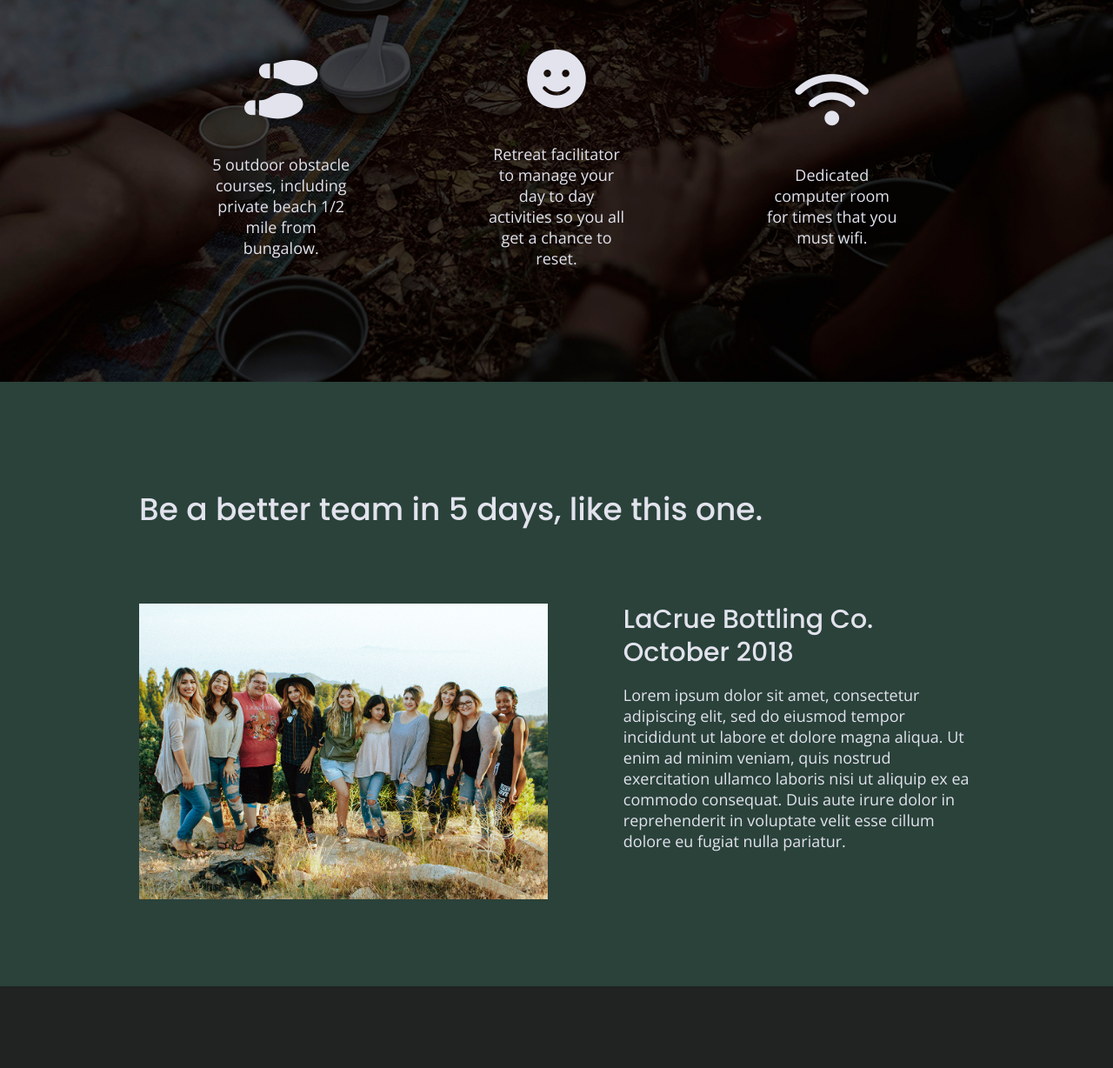
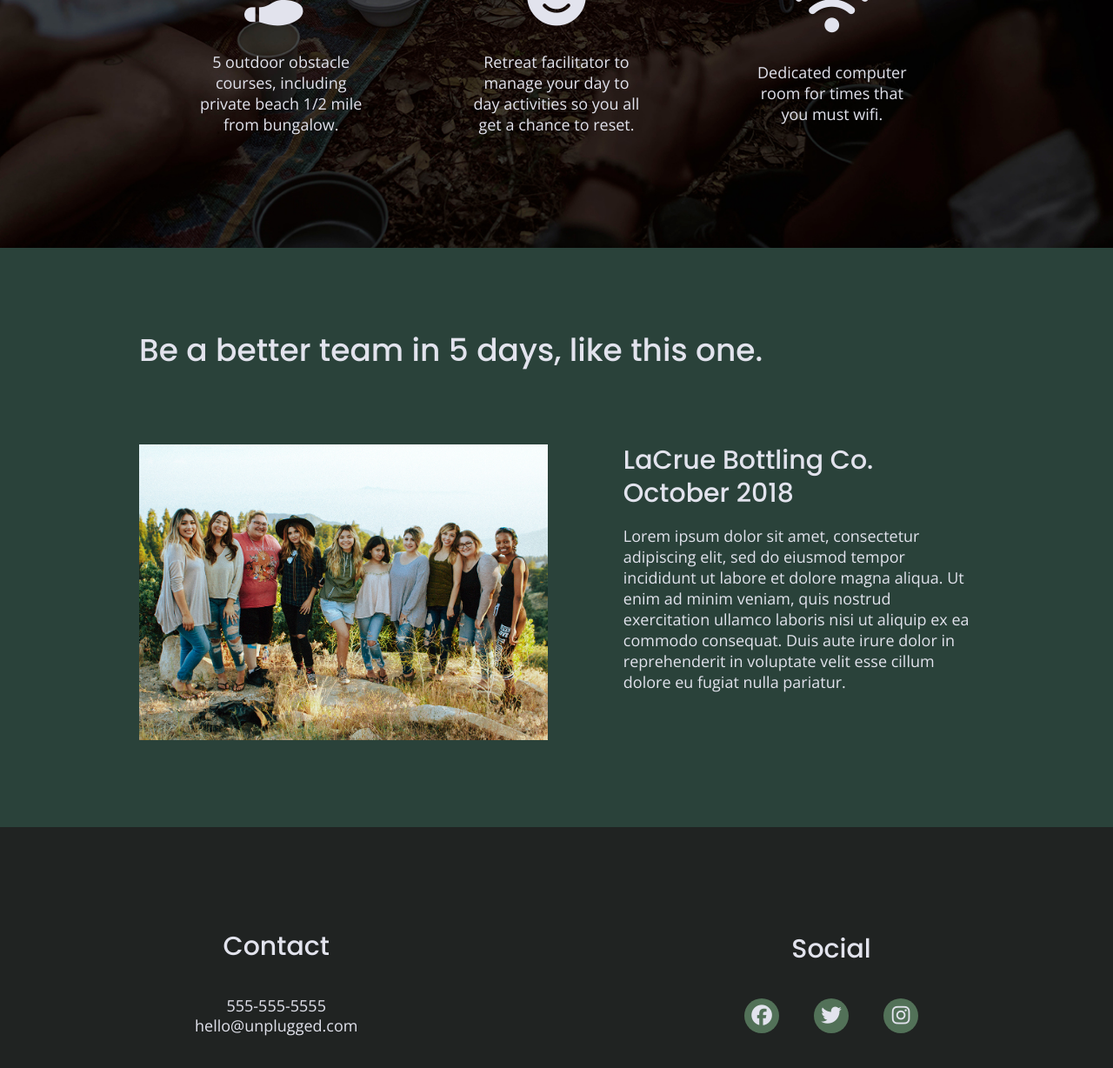
Before and after one commit to HeatherDaSilva/unplugged_retreat, a website built with Parcel: page index.html in a window 1280 px wide. Shown: the part 1532-2760 px from the top of the page at 87% size. Built offline with nearby package versions, Linux system fonts and the light colour scheme.

Commit message:
other-icons

```diff
--- a/css/main.css
+++ b/css/main.css
@@ -103,6 +103,8 @@ body {
 ul,
 ol {
  list-style-type: none;
+ margin: 0;
+ padding: 0;
 }
 
 a {
@@ -114,6 +116,7 @@ h2 {
   font-family: 'Poppins', sans-serif;
   font-size: 1.875em;
   font-weight: 500;
+  margin: 0;
 }
 
 h3,
@@ -232,9 +235,17 @@ address {
    }
 
    footer .social-icons p {
+    background-color: #527158;
+    border-radius: 50%;
+    width: 40px;
+    height: 40px;
     display: flex;
     justify-content: center;
     align-items: center;
+   }
+
+   footer .social-icons p i {
+    font-size: 1.3125em;
    }
 
    footer .copyright {
@@ -599,7 +610,11 @@ address {
   }
 
   .features .features-item-description {
-    width: 50%;
+    width: 62%;
+  }
+
+  .features i {
+    margin-bottom: 30px;
   }
 
   /* Reviews */
@@ -645,6 +660,11 @@ address {
 
   footer p {
     line-height: 1.285;
+  }
+
+  footer .social-icons {
+    width: 12.5em;
+    justify-content: space-between;
   }
 
   footer .copyright {
@@ -728,7 +748,7 @@ address {
 
    /* Hero */
    .hero-area h1 {
-     font-size: 3.75em;
+    font-size: 3.75em;
      width: 80%;
    }
    /* Aside */
@@ -771,7 +791,7 @@ address {
 
   /***** About Page *****/
   .map figure {
-    padding-bottom: 37.5;
+    padding-bottom: 37.5%;
   }
 
   .mission h2,
--- a/index.html
+++ b/index.html
@@ -149,9 +149,9 @@
             <div class="social">
               <h4>Social</h4>
               <div class="social-icons">
-                <p><a href="https://www.facebook.com/heather.rose.397" target="_blank"></a></p>
-                <p><a href="https://twitter.com/heatherrose52" target="_blank"></a></p>
-                <p><a href="https://www.instagram.com/heatherr52/" target="_blank"></a></p>
+                <p><a href="https://www.facebook.com/heather.rose.397" target="_blank"><i class="fab fa-facebook"></i></a></p>
+                <p><a href="https://twitter.com/heatherrose52" target="_blank"><i class="fab fa-twitter"></i></a></p>
+                <p><a href="https://www.instagram.com/heatherr52/" target="_blank"><i class="fab fa-instagram"></i></a></p>
                   <!-- other social media links here-->
               </div>
             </div>
```
